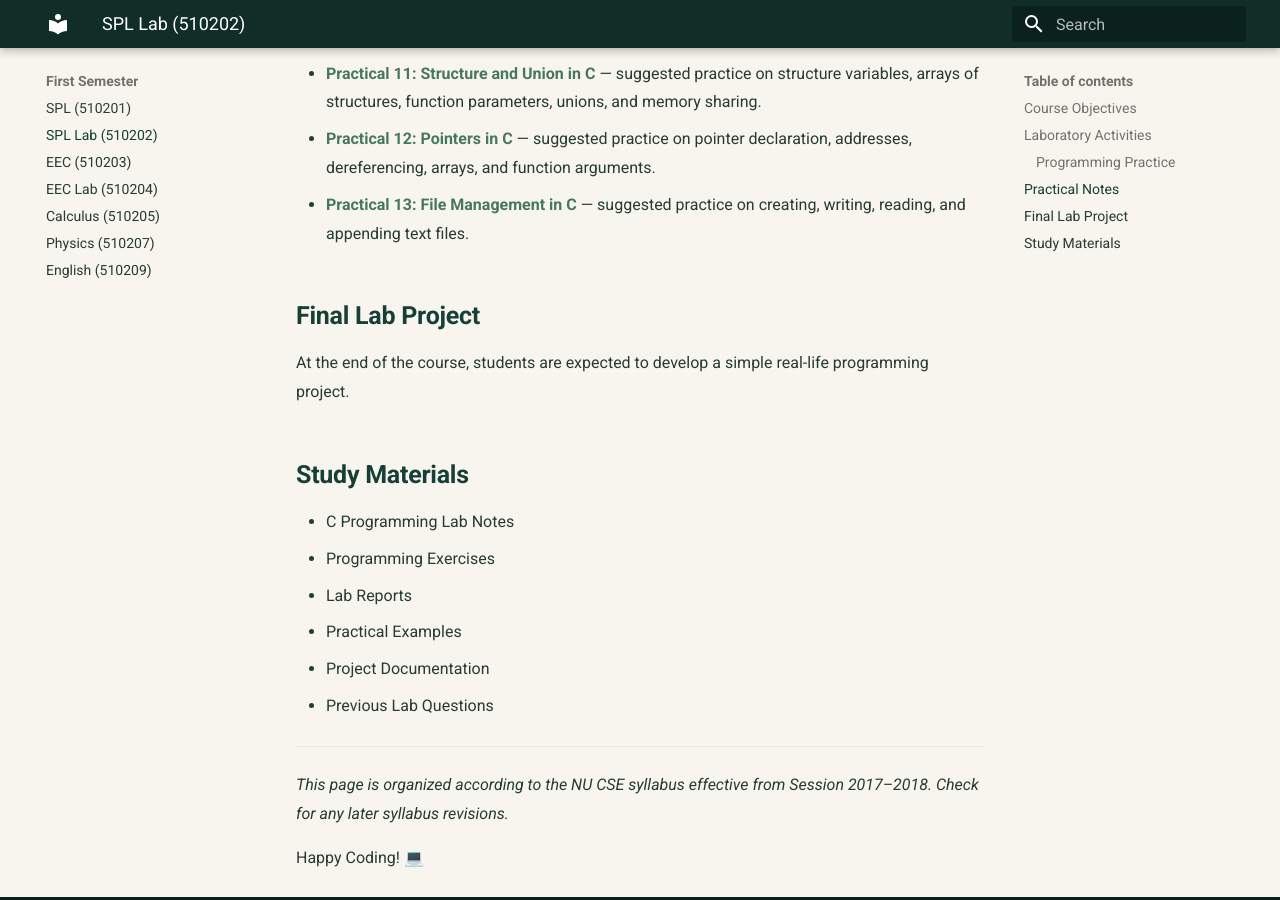
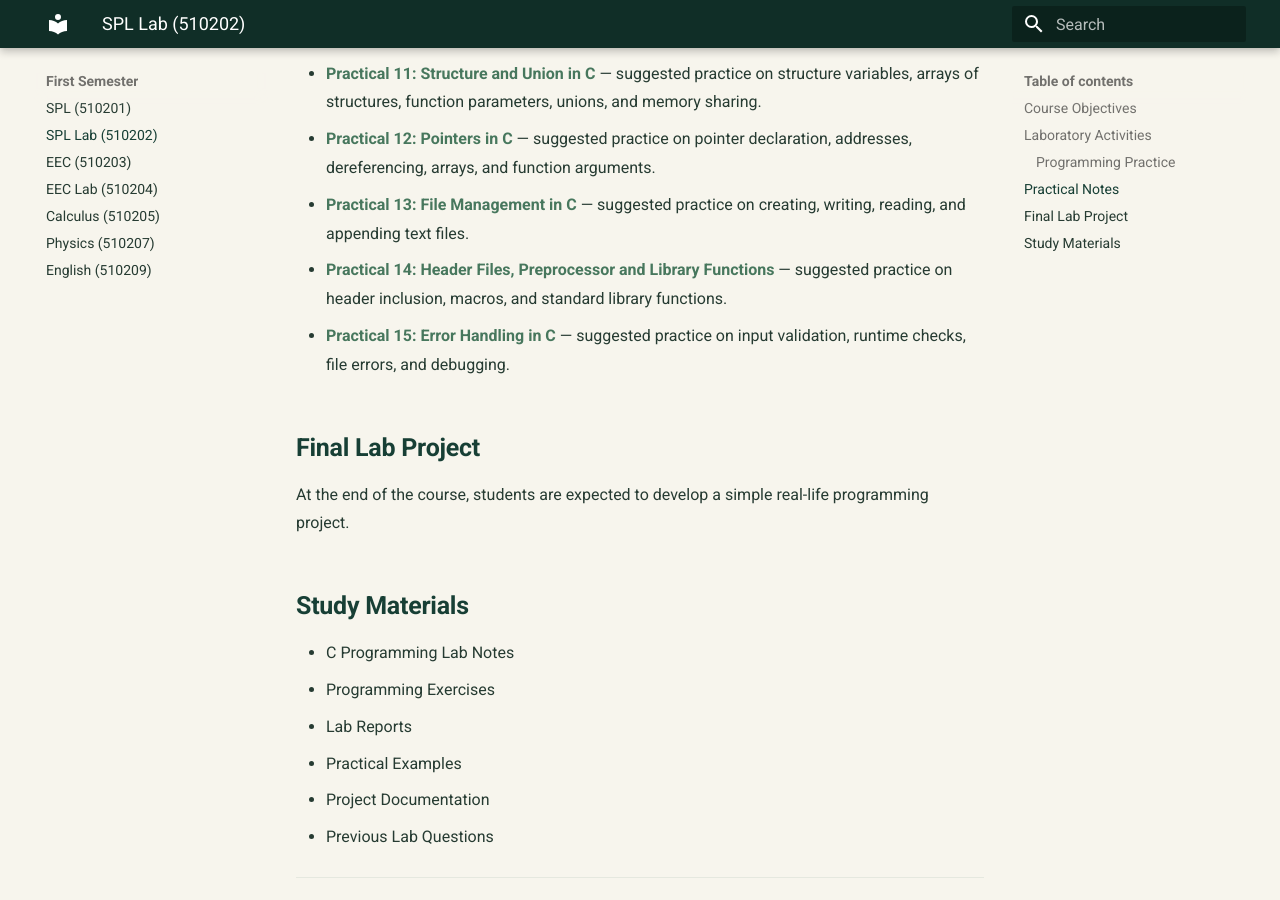
Before and after one commit to taimiyatahsin0-png/nu-cse-notes-store, an MkDocs documentation site: the page built from docs/subjects/spl-lab/index.md, in a window 1280 px wide and 900 px high, scrolled down 1856 px. Built offline with MkDocs 1.6.1 and Material for MkDocs 9.7.7, drawn with Linux system fonts in a browser that asks for light colours.

Commit message:
Complete SPL Lab practical index through Practical 15

```diff
--- a/docs/subjects/spl-lab/index.md
+++ b/docs/subjects/spl-lab/index.md
@@ -46,6 +46,8 @@ Students will regularly solve programming problems to improve their practical pr
 - [Practical 11: Structure and Union in C](11-structure-and-union.md) — suggested practice on structure variables, arrays of structures, function parameters, unions, and memory sharing.
 - [Practical 12: Pointers in C](12-pointers-in-c.md) — suggested practice on pointer declaration, addresses, dereferencing, arrays, and function arguments.
 - [Practical 13: File Management in C](13-file-management-in-c.md) — suggested practice on creating, writing, reading, and appending text files.
+- [Practical 14: Header Files, Preprocessor and Library Functions](14-header-files-preprocessor-library-functions.md) — suggested practice on header inclusion, macros, and standard library functions.
+- [Practical 15: Error Handling in C](15-error-handling-in-c.md) — suggested practice on input validation, runtime checks, file errors, and debugging.
 
 ## Final Lab Project
 
```
